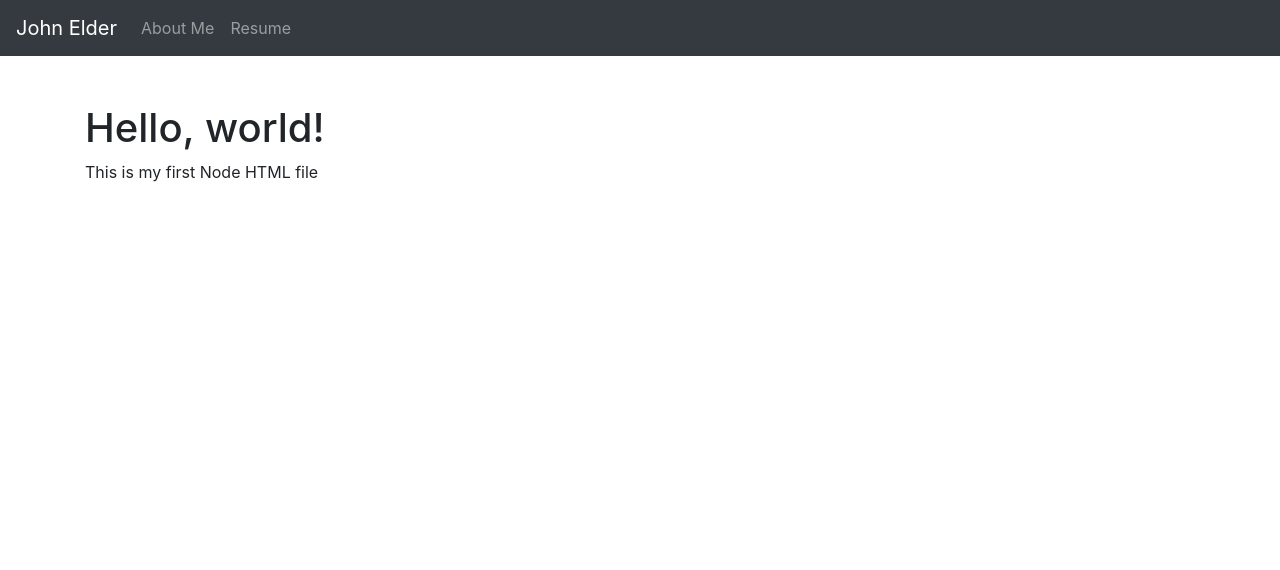
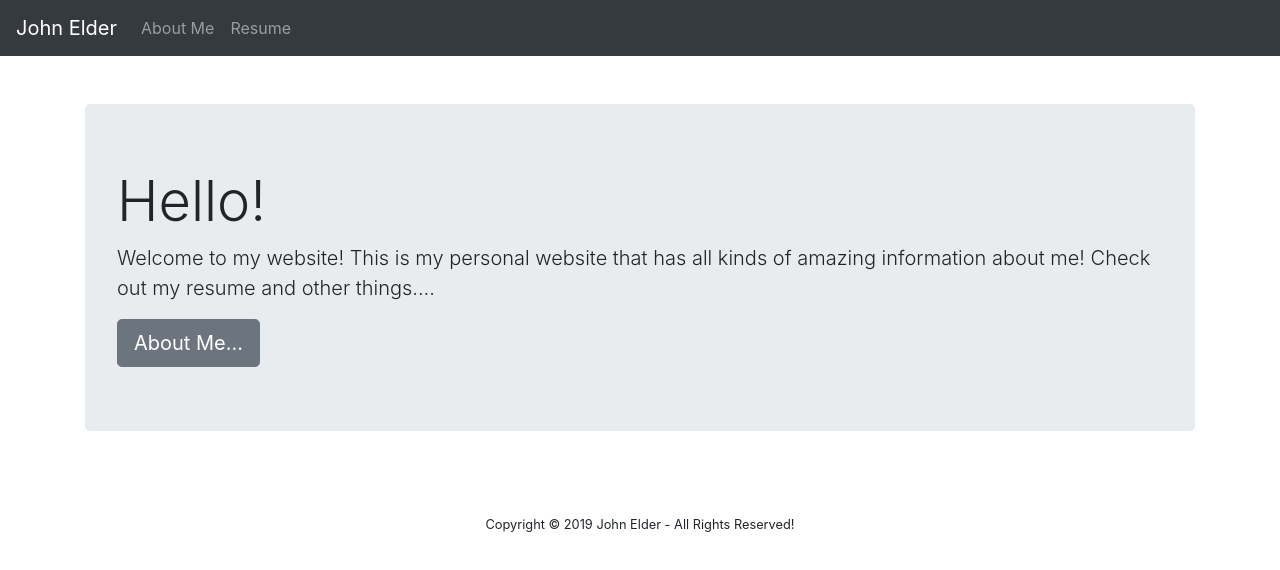
Before and after one commit to ArthurSoftvision1/NodeJS-exercise, a plain HTML site: page index.html in a window 1280 px wide. Drawn offline with nearby package versions, Linux system fonts and the light colour scheme.

Commit message:
Add Jumbotron to index page

```diff
--- a/index.html
+++ b/index.html
@@ -30,8 +30,13 @@
       <br>
       <br>
       <div class="container">
-        <h1>Hello, world!</h1>
-        <p>This is my first Node HTML file</p>
+        <div class="jumbotron">
+          <h1 class="display-4">Hello!</h1>
+          <p class="lead">Welcome to my website! This is my personal website that has all kinds of amazing information about me! Check out my resume and other things....</p>
+          <a class="btn btn-secondary btn-lg" href="about" role="button">About Me...</a>
+        </div>
+        <br><br>
+        <center><small>Copyright &copy; 2019 John Elder - All Rights Reserved!</small></center>
       </div>
     <!-- Optional JavaScript -->
     <!-- jQuery first, then Popper.js, then Bootstrap JS -->
```
